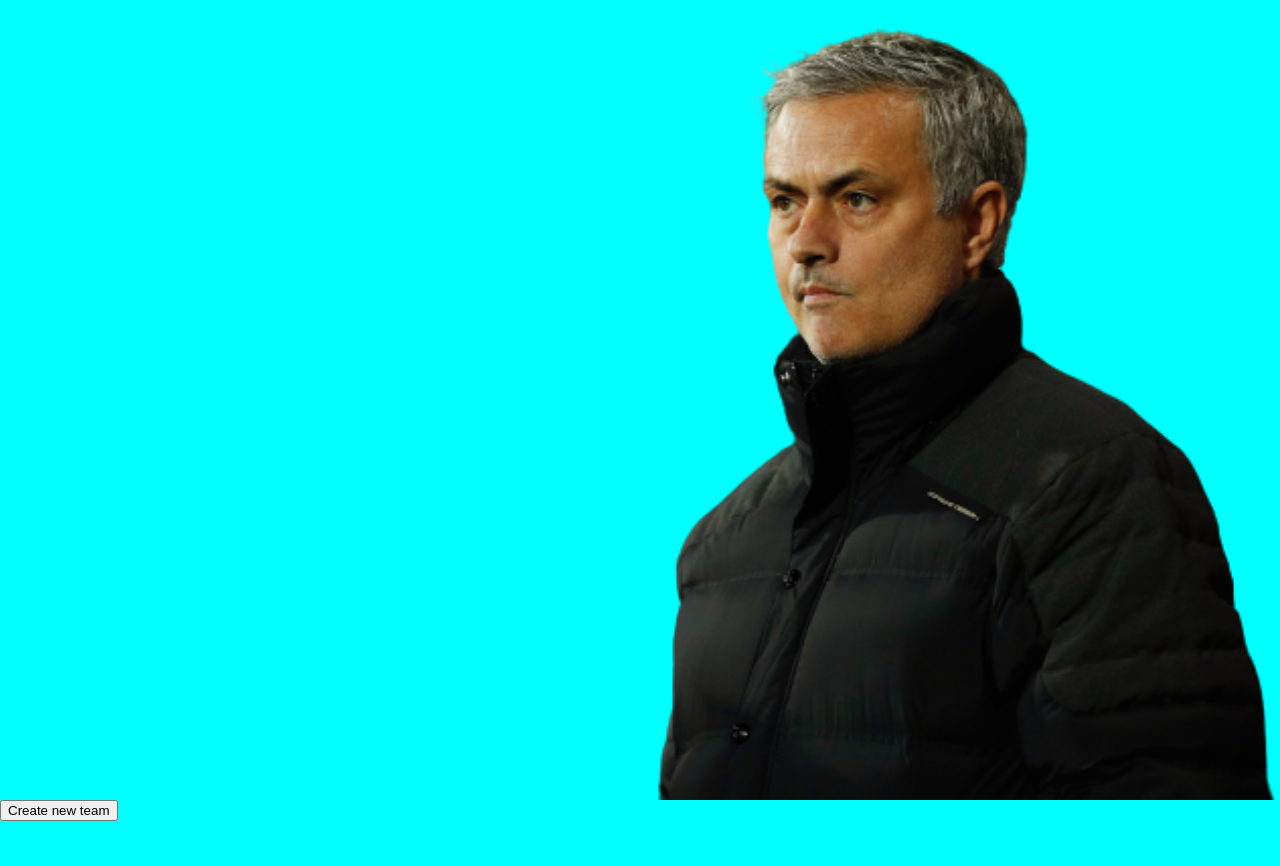
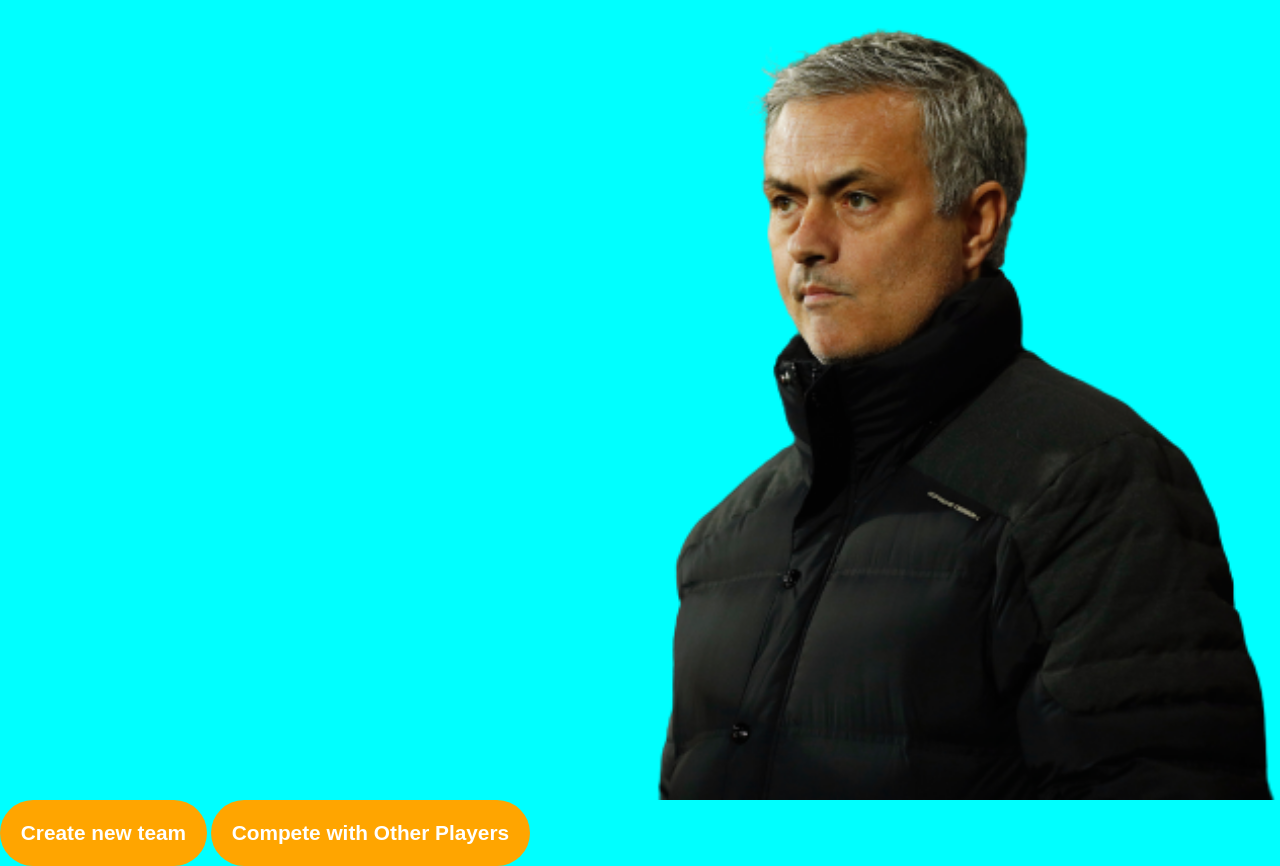
Before and after one commit to dszvivian/FootballManager, a plain HTML site: page index.html in a window 1280 px wide. Before the commit the page ends 821 px from the top, so only its background shows below. Drawn offline with Linux system fonts and the light colour scheme.

Commit message:
Buttons Added

```diff
--- a/index.html
+++ b/index.html
@@ -9,8 +9,15 @@
     <title>Football Manager</title>
 </head>
 <body>
+
+
     <img class="homeMainImg" src="./resources/josemorinho.png" alt="Jose Morinho">
 
-    <button class="homeButton">Create new team</button>
+
+    <div class="homeButtons">
+        <button class="homeButton">Create new team</button>
+        <button class="homeButton">Compete with Other Players</button>
+    </div>
+
 </body>
 </html>
--- a/style.css
+++ b/style.css
@@ -14,5 +14,24 @@ body{
 }
 
 .homeButton{
+    background-color: orange;
+    color: white;
+    border: none;
+    font-weight: bold;
+    padding: 1em;
+    font-size: 1.3em;
+    cursor: pointer;
+    text-decoration:solid;
+    border-radius: 10rem;
+}
 
+.homeButton:hover{
+    background-color: brown;
 }
+
+.homeButtons{
+    justify-content:flex-start;
+    float: left;
+    width: 60%;
+    height: fit-content;
+}
```
